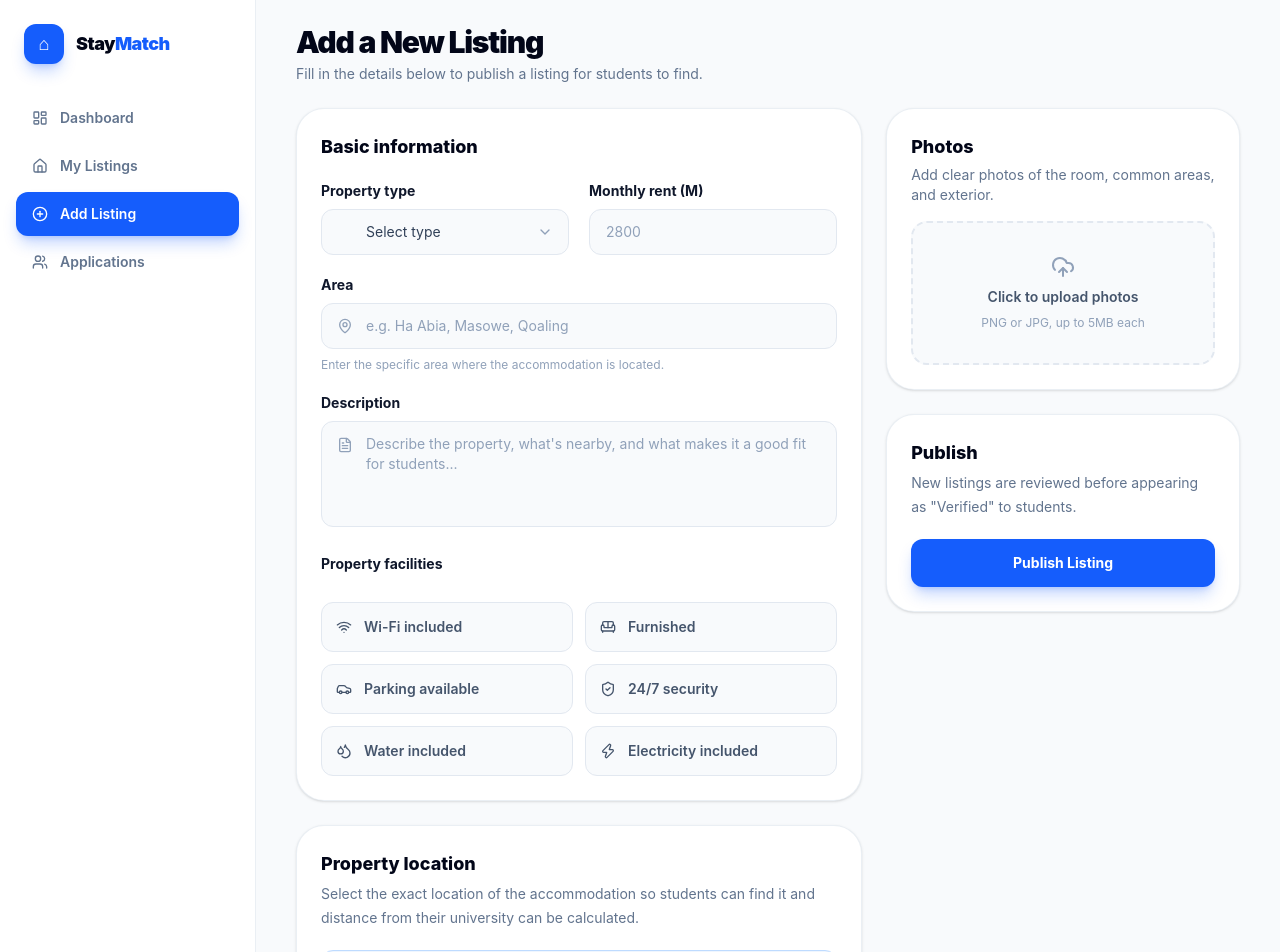
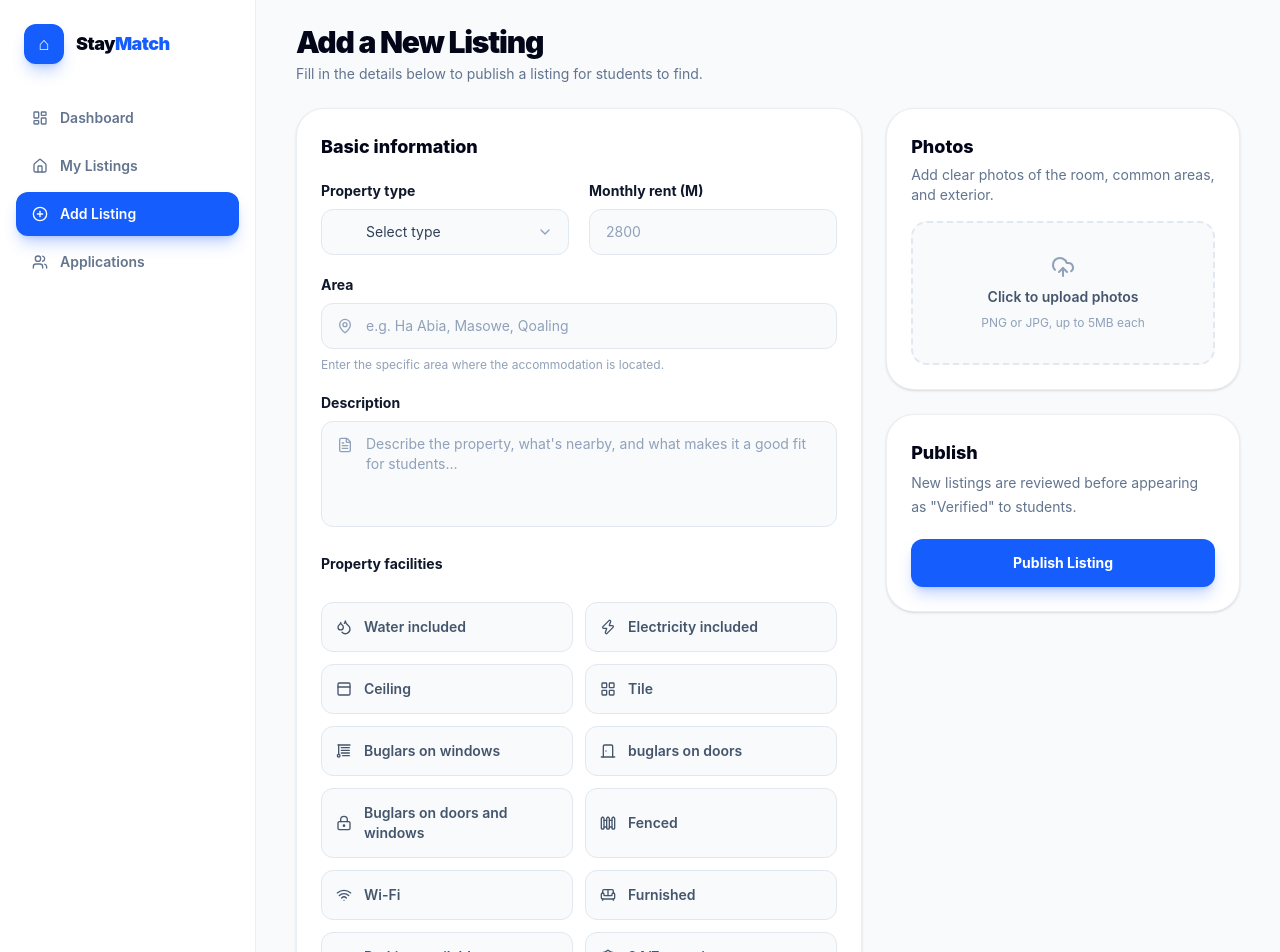
Before and after one commit to Nomhle255/staymatch, a Next.js app: page /landlord/AddAccommodation in a window 1280 px wide. Shown: the top 952 px of the page. Built offline with nearby package versions, Linux system fonts and the light colour scheme.

Commit message:
feat(add-accommodation): add icons to ceiling, tile, burglar bars and fenced amenities

```diff
--- a/src/components/pages/AddAccommodation.tsx
+++ b/src/components/pages/AddAccommodation.tsx
@@ -31,6 +31,12 @@ import {
 	Search,
 	CheckCircle2,
 	MapPin,
+	PanelTop,
+	LayoutGrid,
+	Blinds,
+	DoorClosed,
+	LockKeyhole,
+	Fence,
 } from 'lucide-react'
 import type * as Leaflet from 'leaflet'
 
@@ -69,14 +75,19 @@ const propertyTypes = [
 ]
 
 const amenitiesList = [
-	{ label: 'Wi-Fi included', icon: Wifi },
+	{ label: 'Water included', icon: Droplets },
+	{ label: 'Electricity included', icon: Zap },
+	{ label: 'Ceiling', icon: PanelTop },
+	{ label: 'Tile', icon: LayoutGrid },
+	{ label: 'Buglars on windows', icon: Blinds },
+	{ label: 'buglars on doors', icon: DoorClosed },
+	{ label: 'Buglars on doors and windows', icon: LockKeyhole },
+	{ label: 'Fenced', icon: Fence },
+	{ label: 'Wi-Fi', icon: Wifi },
 	{ label: 'Furnished', icon: Sofa },
 	{ label: 'Parking available', icon: Car },
 	{ label: '24/7 security', icon: ShieldCheck },
-	{ label: 'Water included', icon: Droplets },
-	{ label: 'Electricity included', icon: Zap },
 ]
-
 const inputClasses =
 	'w-full rounded-xl border border-slate-200 bg-slate-50 py-3 pl-11 pr-4 text-sm text-slate-700 outline-none transition placeholder:text-slate-400 focus:border-blue-400 focus:bg-white focus:ring-4 focus:ring-blue-100'
 
```
